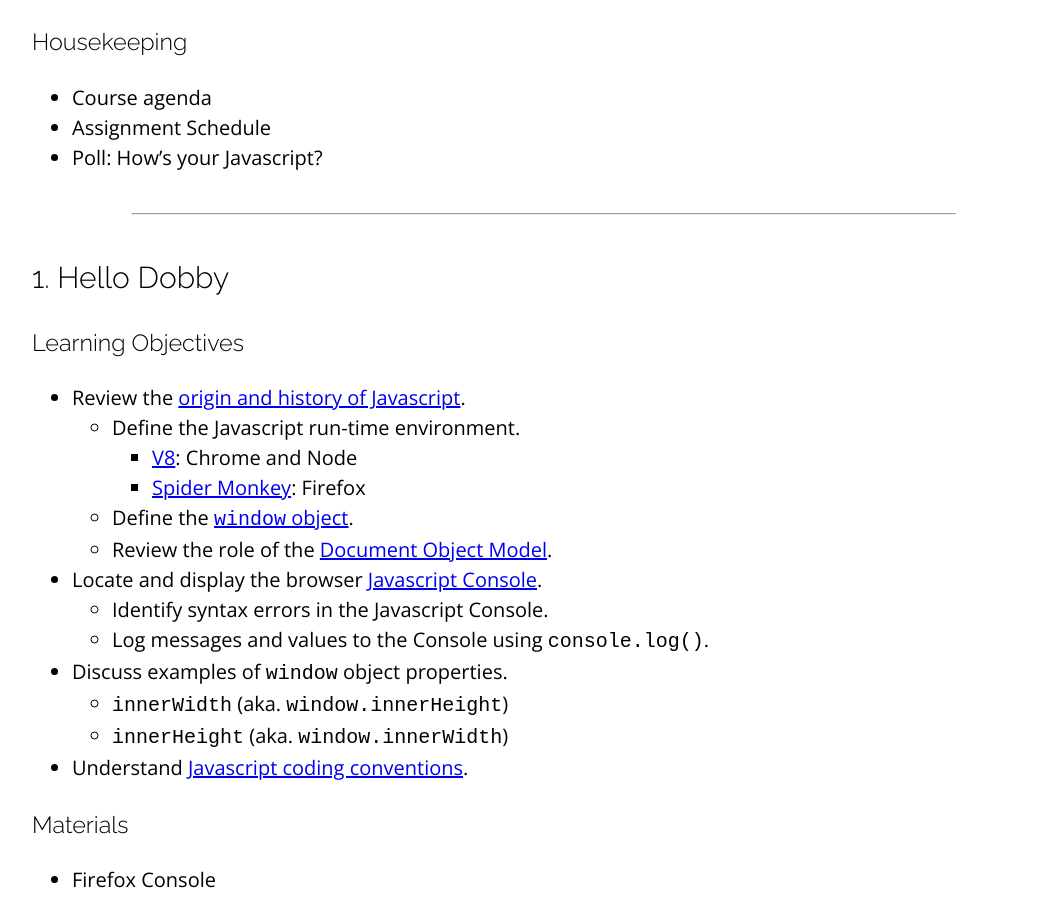
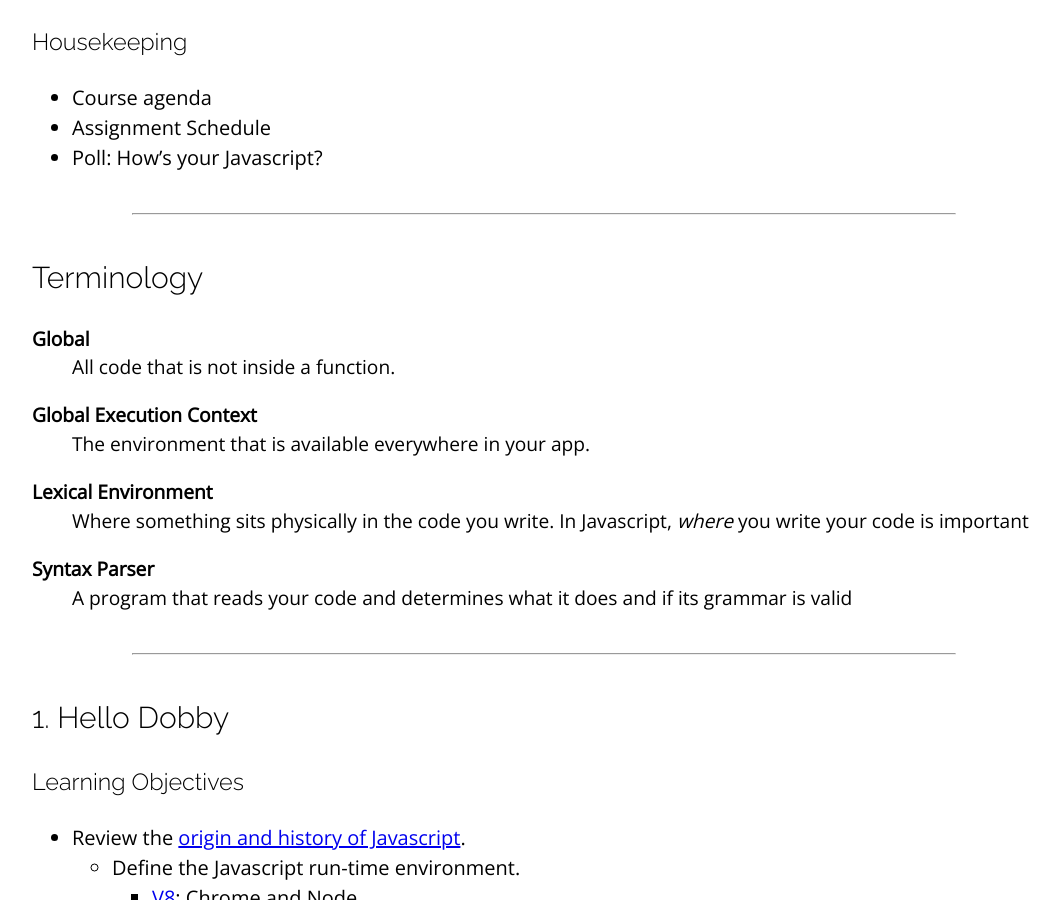
Before and after one commit to sait-wbdv/winter-2021, a Jekyll site: the page built from _posts/2021-02-10-javascript-introduction.md, in a window 1280 px wide and 900 px high, scrolled down 1289 px. Shown: the whole window, without its empty margins (96-1155 px from the left). Built offline with Jekyll 4.4.1, drawn with Linux system fonts in a browser that asks for light colours; nearby versions of some CDN libraries.

Commit message:
added terminology

```diff
--- a/_posts/2021-02-10-javascript-introduction.md
+++ b/_posts/2021-02-10-javascript-introduction.md
@@ -33,6 +33,20 @@ categories: cpnt262
 - Course agenda
 - Assignment Schedule
 - Poll: How's your Javascript?
+
+---
+## Terminology
+Global
+: All code that is not inside a function.
+
+Global Execution Context
+: The environment that is available everywhere in your app.
+
+Lexical Environment
+: Where something sits physically in the code you write. In Javascript, *where* you write your code is important
+
+Syntax Parser
+: A program that reads your code and determines what it does and if its grammar is valid
 
 ---
 
```
